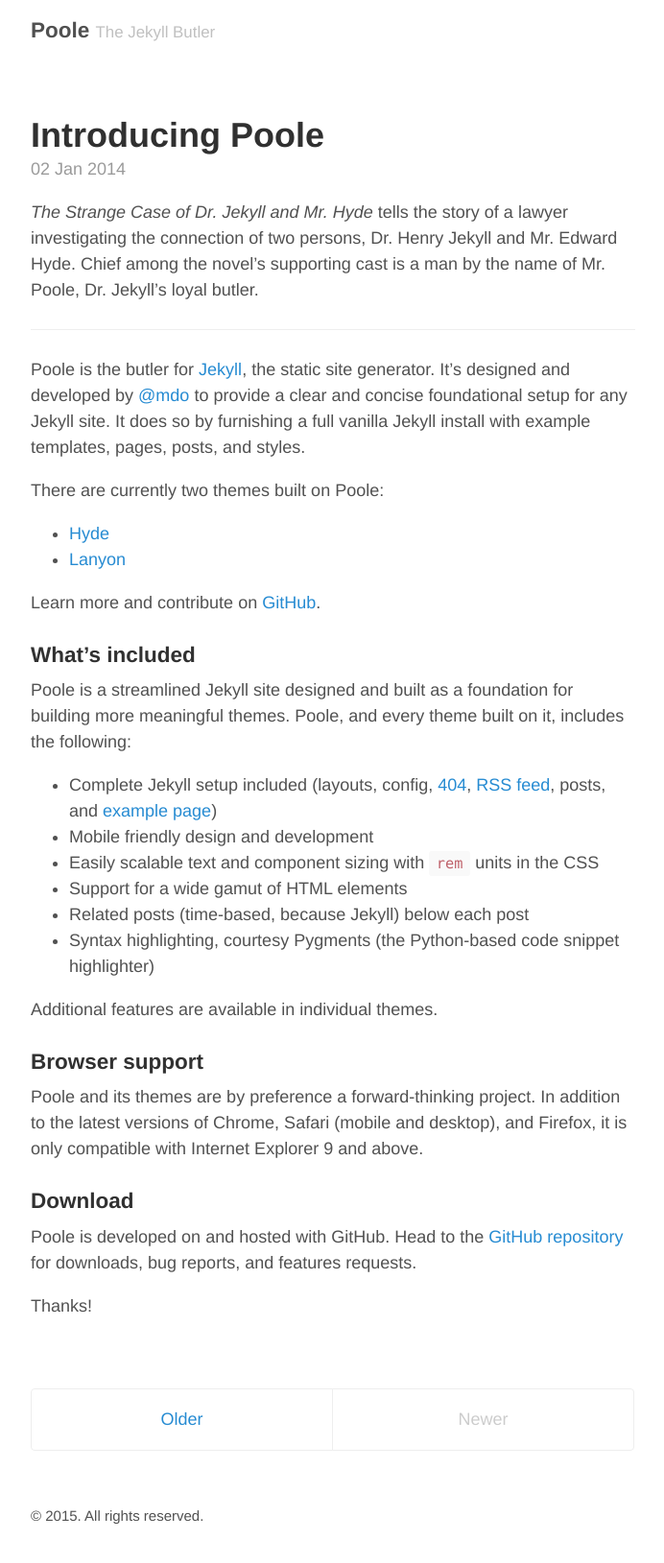
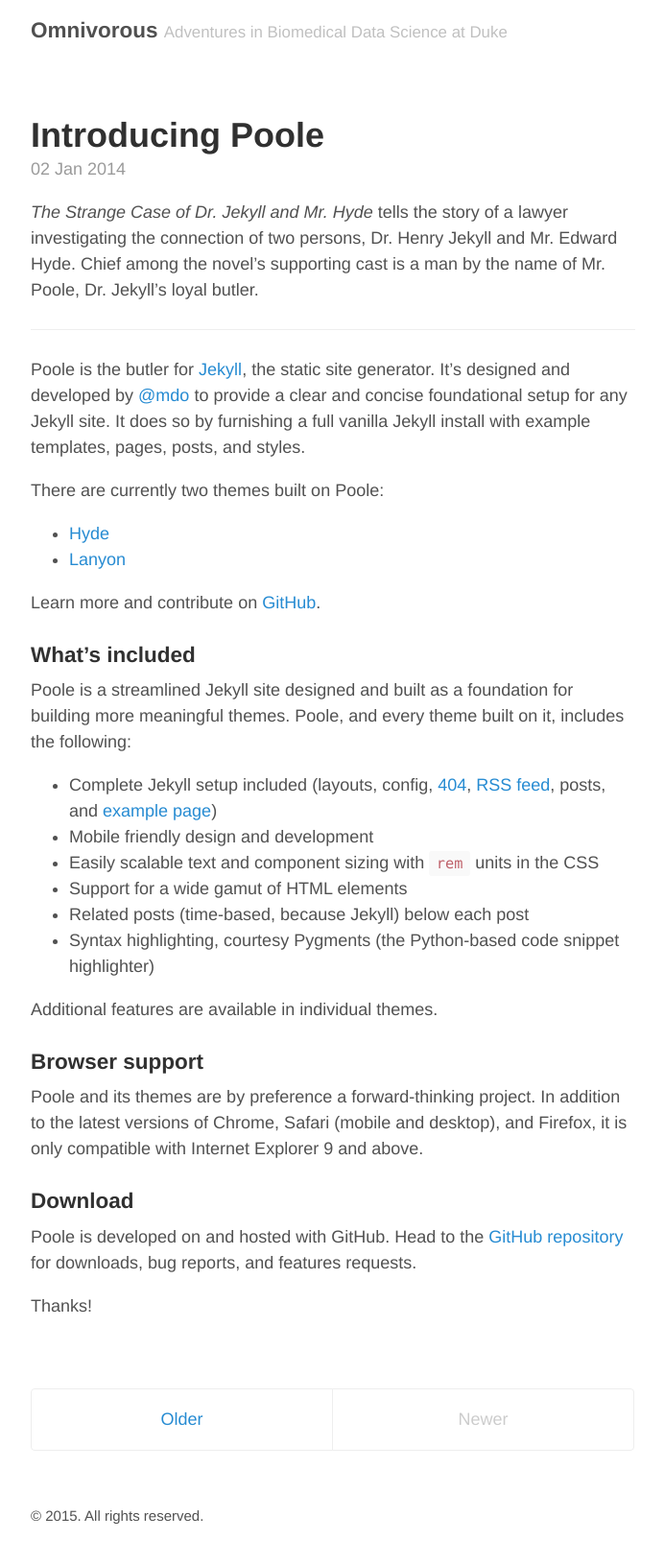
Before and after one commit to omnivorous/omnivorous.github.io, a Jekyll site: the page built from index.html, in a window 1280 px wide. Shown: the whole page at 96% size, without its empty margins (293-985 px from the left). Built offline with Jekyll 4.4.1, drawn with Linux system fonts in a browser that asks for light colours; the list of posts is cut into pages by our own code.

Commit message:
Update _config.yml

```diff
--- a/_config.yml
+++ b/_config.yml
@@ -5,9 +5,9 @@ permalink:           pretty
 relative_permalinks: true
 
 # Setup
-title:               Poole
-tagline:             The Jekyll Butler
-url:                 http://getpoole.com
+title:               Omnivorous
+tagline:             Adventures in Biomedical Data Science at Duke
+url:                 http://omnivorous.gitub.io
 paginate:            1
 baseurl:             ""
 
@@ -20,11 +20,11 @@ sass:
 
 # About/contact
 author:
-  name:              Mark Otto
-  url:               https://twitter.com/mdo
-  email:             markdotto@gmail.com
+  name:              Erich S. Huang
+  url:               https://twitter.com/erichhuang
+  email:             erich.huang@duke.edu
 
 # Custom vars
 version:             2.0.0
 github:
-  repo:              https://github.com/poole/poole
+  repo:              https://github.com/omnivorous/omnivorous.github.io
```
